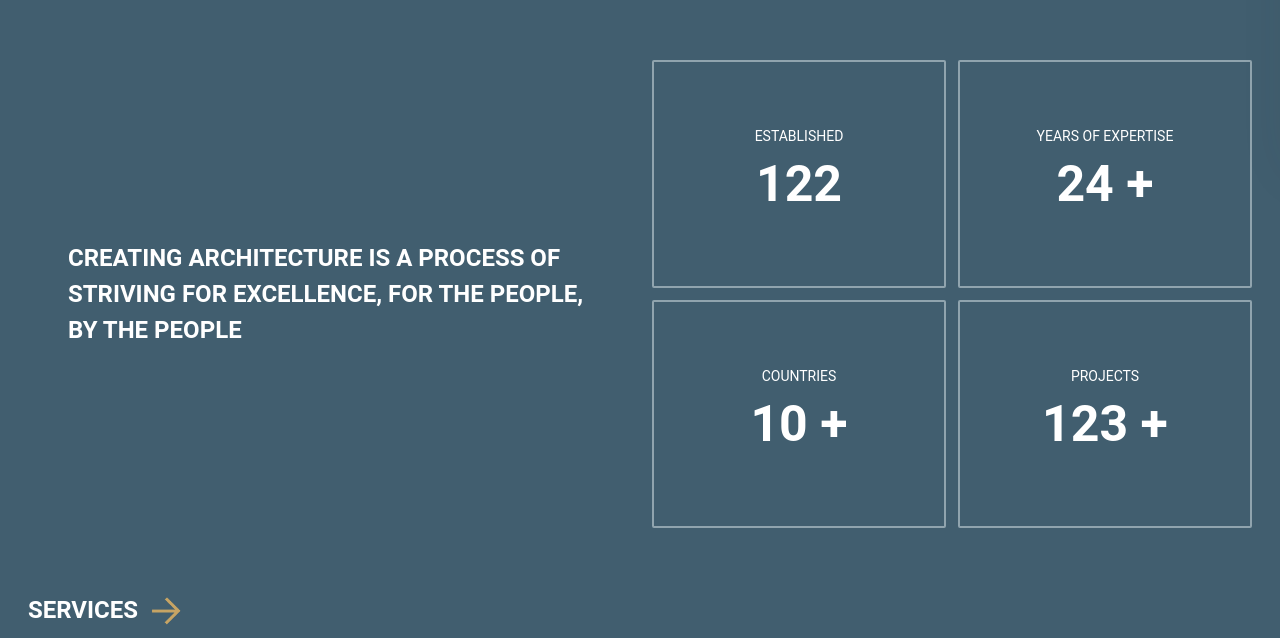
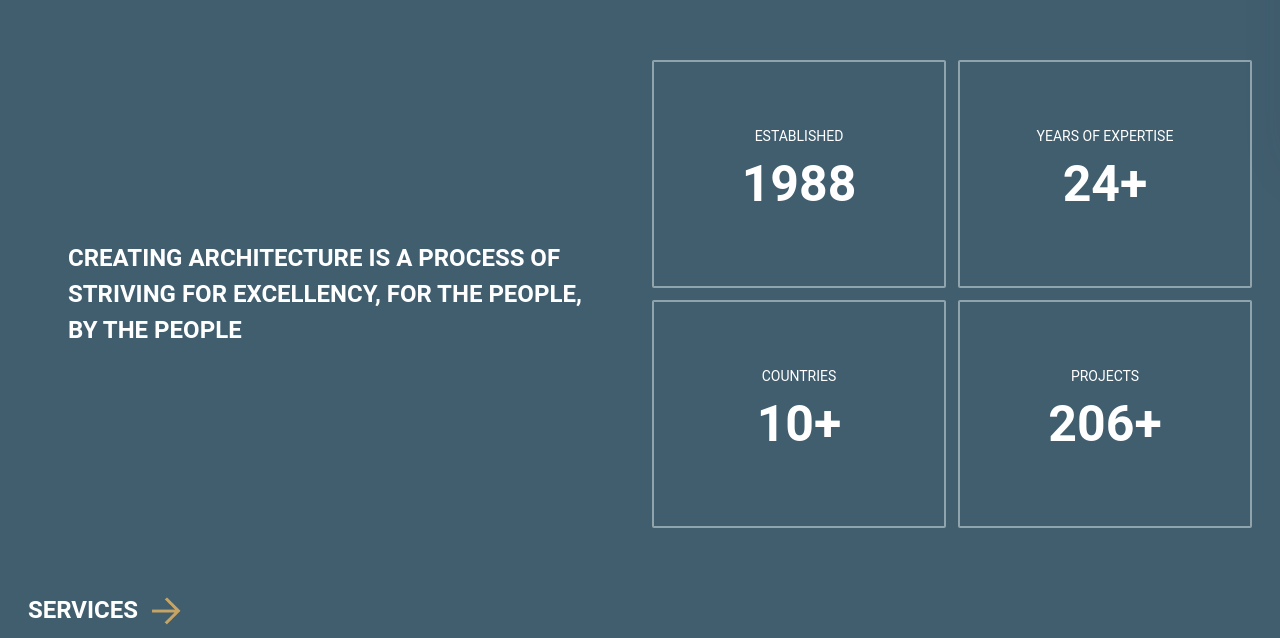
Before and after one commit to mhceg791-199/arup, a React (Vite) app: page / in a window 1280 px wide. Shown: the part 644-1282 px from the top of the page. Built offline with nearby package versions, Linux system fonts and the light colour scheme.

Commit message:
handle numbers and change excellence word

```diff
--- a/src/components/home/numbers/numbers.jsx
+++ b/src/components/home/numbers/numbers.jsx
@@ -24,7 +24,7 @@ function Numbers() {
       text: "PROJECTS",
       number: "1000",
       icon: "+",
-      time: "50000",
+      time: "30000",
     },
   ];
   return (
@@ -32,7 +32,7 @@ function Numbers() {
       <div className="grid md:grid-cols-2  grid-cols-1 py-16 gap-6">
         <div className="col-span-1 flex items-center">
           <p className="font-bold text-xl md:px-10">
-            CREATING ARCHITECTURE IS A PROCESS OF STRIVING FOR EXCELLENCE, FOR
+            CREATING ARCHITECTURE IS A PROCESS OF STRIVING FOR EXCELLENCY, FOR
             THE PEOPLE, BY THE PEOPLE
           </p>
         </div>
--- a/src/components/shared/numberCard/numberCard.jsx
+++ b/src/components/shared/numberCard/numberCard.jsx
@@ -10,13 +10,13 @@ function NumberCard({ text, number, icon, isHover = true, time }) {
     <>
       <div
         ref={ref}
-        className={`flex flex-col col-span-1 justify-center md:p-16 p-10 border-2 border-blue-gray-300 duration-300 ${
-          isHover && "hover:border-white"
-        } rounded-sm items-center`}
+        className={`flex flex-col col-span-1 justify-center md:p-16 p-10 border-2 border-blue-gray-300 duration-300 ${isHover && "hover:border-white"
+          } rounded-sm items-center`}
       >
         <p className="text-lg text-center ">{text}</p>
         <p className="text-[50px] font-bold text-center">
-          {myNumber}  {icon && <span>{icon} </span>}
+          {number == 1988 ? number : myNumber}
+          {icon && <span>{icon} </span>}
         </p>
       </div>
     </>
```
